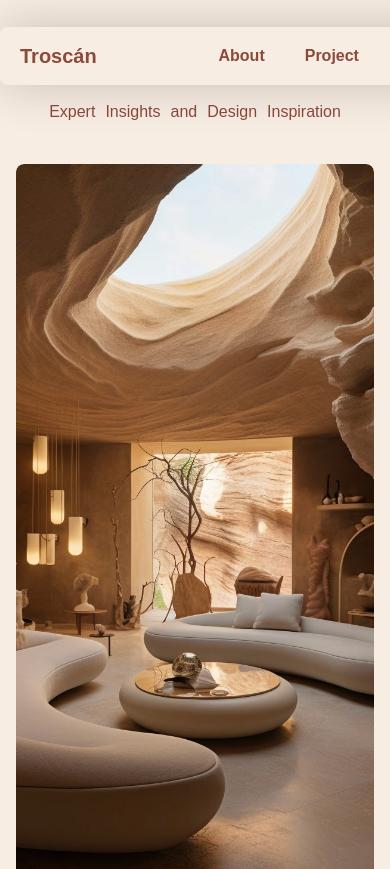
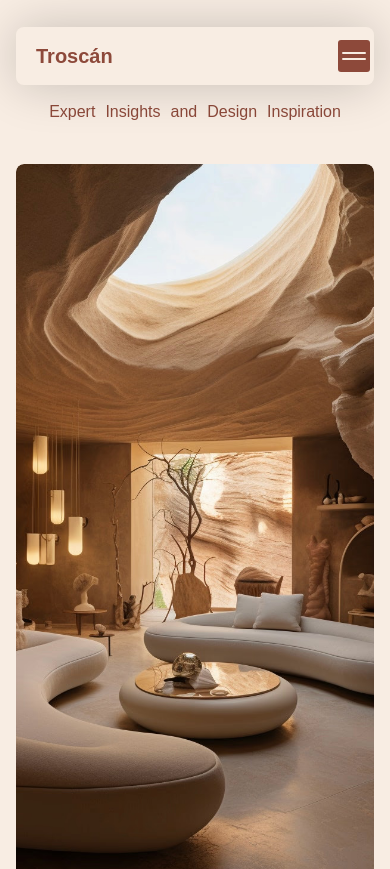
Before and after one commit to Developer-Soriful/nextjs-framer-animate, a Next.js app: page /news in a window 390 px wide. Shown: the top 869 px of the page. Built offline with nearby package versions, Linux system fonts and the light colour scheme.

Commit message:
added responsive navbar

```diff
--- a/app/components/common/Header.jsx
+++ b/app/components/common/Header.jsx
@@ -1,35 +1,115 @@
-"use client"
+"use client";
 import Link from "next/link";
-import React from "react";
+import React, { useState } from "react";
 import Button from "./Button";
-import { motion } from "motion/react";
+import { motion, AnimatePresence } from "framer-motion";
 
 const Header = () => {
+  const [isOpen, setIsOpen] = useState(false);
+
+  // Variants for the top bar of the hamburger menu
+  const bar1 = {
+    closed: { rotate: 0, y: 0 },
+    open: { rotate: 45, y: 3 }, // Adjusted y to fit two bars
+  };
+
+  // Variants for the bottom bar of the hamburger menu
+  const bar2 = {
+    closed: { rotate: 0, y: 0 },
+    open: { rotate: -45, y: -3 }, // Adjusted y to fit two bars
+  };
+
   return (
     <motion.div
+      className="mx-4"
       initial={{ opacity: 0, y: -30 }}
       animate={{ opacity: 1, y: 0 }}
       transition={{ duration: 0.6, delay: 0.6 }}
     >
       <div
         style={{
-          width: "700px",
           boxShadow: "rgba(0, 0, 0, 0.2) 0px 0px 50px 0px",
         }}
-        className="bg-[#f8ede3]  rounded-[8px] h-[58px] mt-[27px] mx-auto flex justify-between items-center py-[5px] pl-5 pr-[5px]"
+        className="bg-[#f8ede3] rounded-[8px] h-[58px] lg:w-[700px] mt-[27px] mx-auto flex justify-between items-center py-[5px] pl-5 pr-1"
       >
-        <Link className="text-[20px] font-semibold " href="/">
+        <Link className="text-[20px] font-semibold" href="/">
           Troscán
         </Link>
-        <nav className="flex justify-center items-center gap-10 font-semibold text-[16px]">
+
+        <nav className="hidden lg:flex justify-center items-center gap-10 font-semibold text-[16px]">
           <Link href="/about">About</Link>
           <Link href="/project">Project</Link>
           <Link href="/news">News</Link>
         </nav>
-        <Link href="/contact">
-          <Button label={"Contact Us"} />
-        </Link>
+
+        {/* Hamburger visible only on small devices */}
+        <button
+          aria-label="Toggle menu"
+          onClick={() => setIsOpen(!isOpen)}
+          className="lg:hidden flex flex-col justify-center items-center w-8 h-8 cursor-pointer"
+          tabIndex={0}
+          style={{
+            backgroundColor: "rgb(141, 73, 58)",
+            borderRadius: "3px",
+            padding: "6px",
+            border: "none",
+          }}
+        >
+          {/* Top bar */}
+          <motion.span
+            className="block bg-[#f8ede3] rounded-[5px] mb-1"
+            style={{ height: 2, width: 24 }} // Changed height to 2 for thinner lines
+            variants={bar1}
+            animate={isOpen ? "open" : "closed"}
+            transition={{ duration: 0.3 }}
+          />
+          {/* Bottom bar */}
+          <motion.span
+            className="block bg-[#f8ede3] rounded-[5px]"
+            style={{ height: 2, width: 24 }} // Changed height to 2 for thinner lines
+            variants={bar2}
+            animate={isOpen ? "open" : "closed"}
+            transition={{ duration: 0.3 }}
+          />
+        </button>
+
+        {/* Contact button visible only on large devices */}
+        <div className="hidden lg:block">
+          <Link href="/contact">
+            <Button label={"Contact Us"} />
+          </Link>
+        </div>
       </div>
+
+      {/* Mobile menu below header, width and alignment matching header */}
+      <AnimatePresence>
+        {isOpen && (
+          <motion.nav
+            style={{
+                width: "100%",
+                height : "100%"
+            }}
+            initial={{ opacity: 0, y: -5 }} // Defines the starting state (hidden, slightly above)
+            animate={{ opacity: 1, y: 0 }}   // Defines the animating-in state (visible, in place)
+            exit={{ opacity: 0, y: -50 }}      // Defines the animating-out state (fading out, moving up)
+            transition={{ duration: 0.5 }}  // Sets the duration of the transition
+            className="lg:hidden bg-[#f8ede3] duration-700 -mt-2 mx-auto  py-4 font-semibold flex justify-center items-center flex-col gap-4"
+          >
+            <Link href="/about" onClick={() => setIsOpen(false)}>
+              About
+            </Link>
+            <Link href="/project" onClick={() => setIsOpen(false)}>
+              Project
+            </Link>
+            <Link href="/news" onClick={() => setIsOpen(false)}>
+              News
+            </Link>
+            <Link href="/contact" onClick={() => setIsOpen(false)}>
+              <Button label={"Contact Us"} />
+            </Link>
+          </motion.nav>
+        )}
+      </AnimatePresence>
     </motion.div>
   );
 };
```
